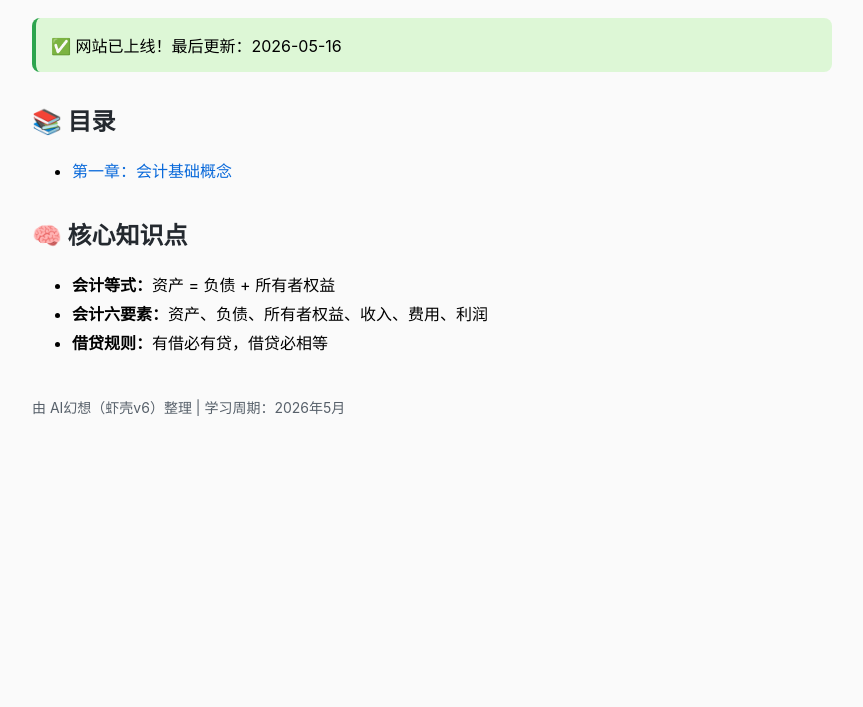
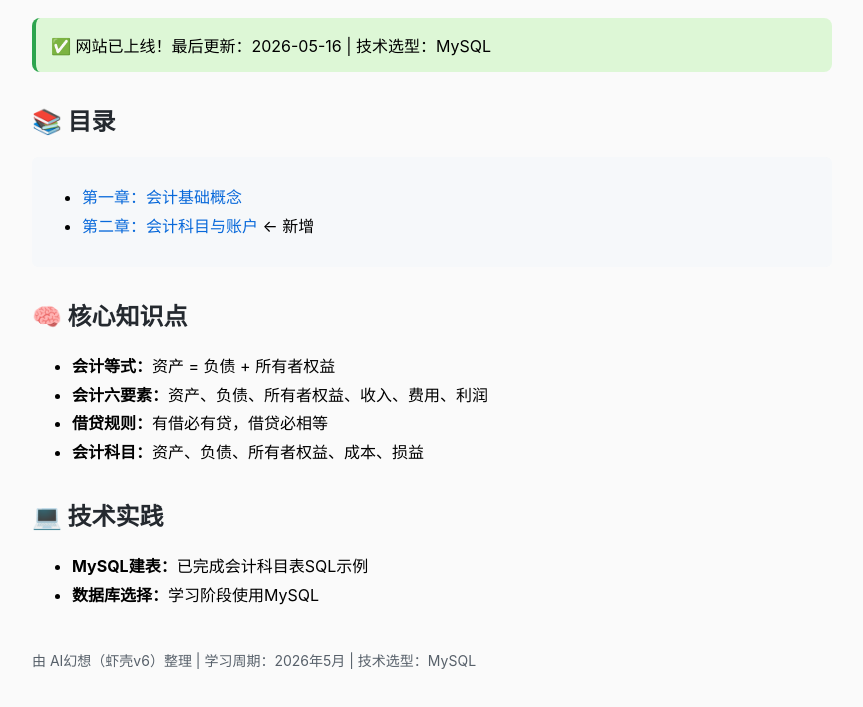
Before and after one commit to typ7668/accounting-notes-2026, a plain HTML site: page index.html in a window 1280 px wide. Shown: the part 101-808 px from the top of the page, without its empty margins (208-1071 px from the left). Drawn offline with Linux system fonts and the light colour scheme.

Commit message:
第二章：会计科目与账户 - 完成（含MySQL建表实践）

```diff
--- a/index.html
+++ b/index.html
@@ -12,23 +12,33 @@
         a:hover { text-decoration: underline; }
         .meta { color: #57606a; font-size: 14px; margin-top: 40px; }
         .status { background: #ddf7d6; padding: 15px; border-radius: 8px; margin: 20px 0; border-left: 4px solid #2da44e; }
+        .chapter { background: #f6f8fa; padding: 10px; border-radius: 6px; margin: 10px 0; }
     </style>
 </head>
 <body>
     <h1>📘 会计学习笔记 2026</h1>
     <div class="status">
-        ✅ 网站已上线！最后更新：2026-05-16
+        ✅ 网站已上线！最后更新：2026-05-16 | 技术选型：MySQL
     </div>
     <h2>📚 目录</h2>
-    <ul>
-        <li><a href="第一章_基础概念.html">第一章：会计基础概念</a></li>
-    </ul>
+    <div class="chapter">
+        <ul>
+            <li><a href="第一章_基础概念.html">第一章：会计基础概念</a></li>
+            <li><a href="第二章_会计科目与账户.html">第二章：会计科目与账户</a> ← 新增</li>
+        </ul>
+    </div>
     <h2>🧠 核心知识点</h2>
     <ul>
         <li><strong>会计等式：</strong>资产 = 负债 + 所有者权益</li>
         <li><strong>会计六要素：</strong>资产、负债、所有者权益、收入、费用、利润</li>
         <li><strong>借贷规则：</strong>有借必有贷，借贷必相等</li>
+        <li><strong>会计科目：</strong>资产、负债、所有者权益、成本、损益</li>
     </ul>
-    <p class="meta">由 AI幻想（虾壳v6）整理 | 学习周期：2026年5月</p>
+    <h2>💻 技术实践</h2>
+    <ul>
+        <li><strong>MySQL建表：</strong>已完成会计科目表SQL示例</li>
+        <li><strong>数据库选择：</strong>学习阶段使用MySQL</li>
+    </ul>
+    <p class="meta">由 AI幻想（虾壳v6）整理 | 学习周期：2026年5月 | 技术选型：MySQL</p>
 </body>
 </html>
```
Also changed, not shown: 1 other file.
